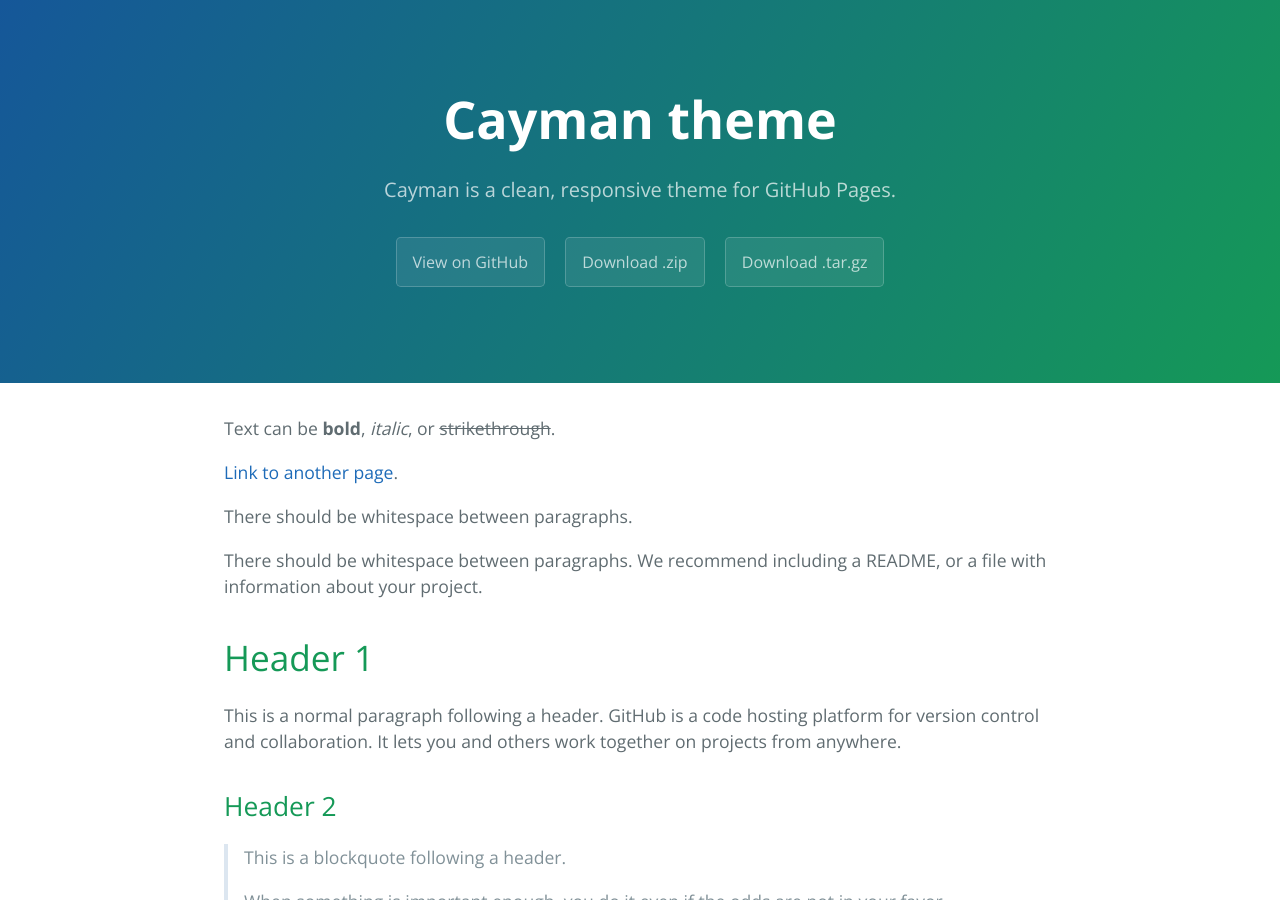
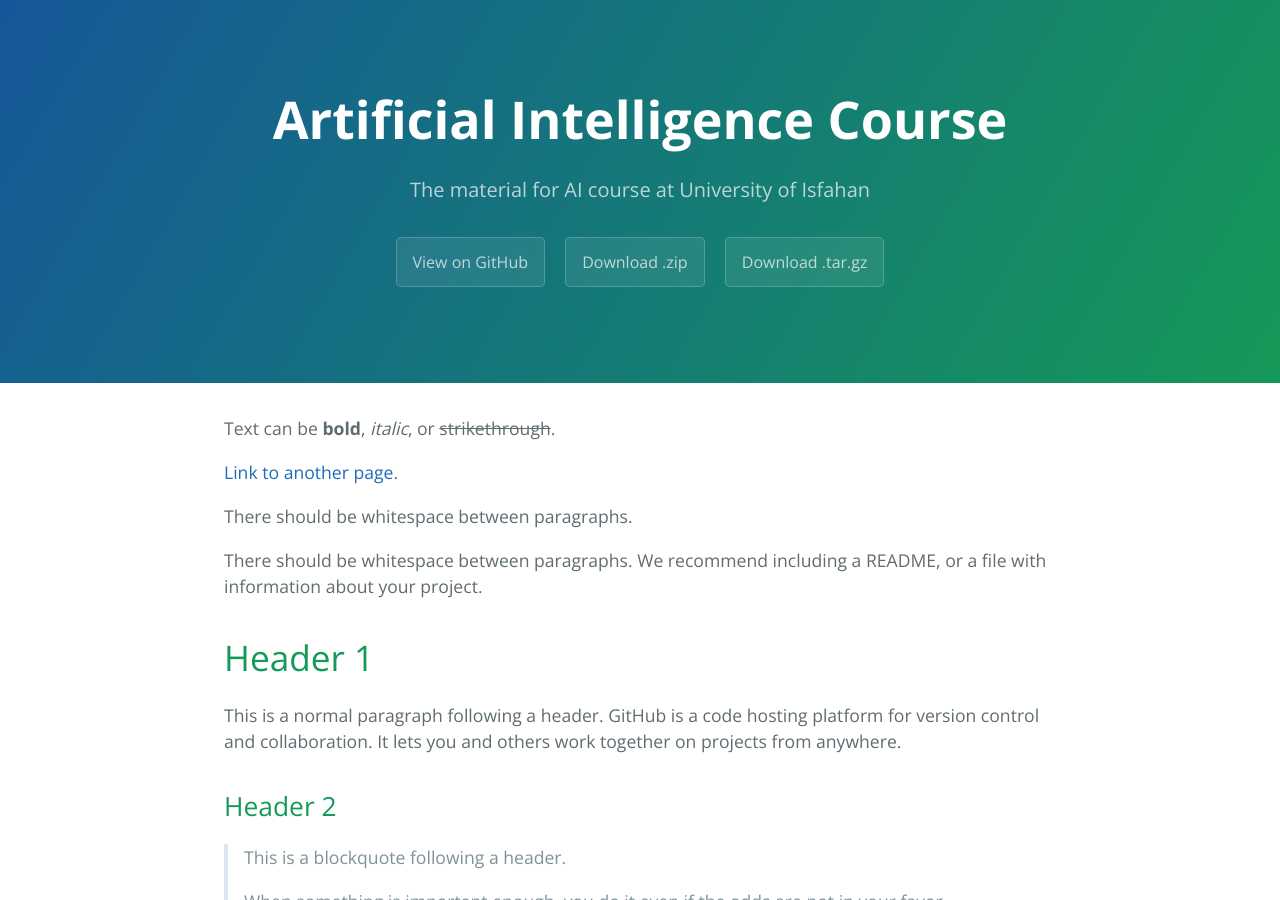
Before and after one commit to uisf-course/UIAI.io, a Jekyll site: the page built from index.md, in a window 1280 px wide and 900 px high. Built offline with Jekyll 4.4.1, drawn with Linux system fonts in a browser that asks for light colours.

Commit message:
Update _config.yml

```diff
--- a/_config.yml
+++ b/_config.yml
@@ -1,5 +1,5 @@
-title: Cayman theme
-description: Cayman is a clean, responsive theme for GitHub Pages.
+title: Artificial Intelligence Course
+description: The material for AI course at University of Isfahan
 show_downloads: true
 google_analytics:
 theme: jekyll-theme-cayman
```
